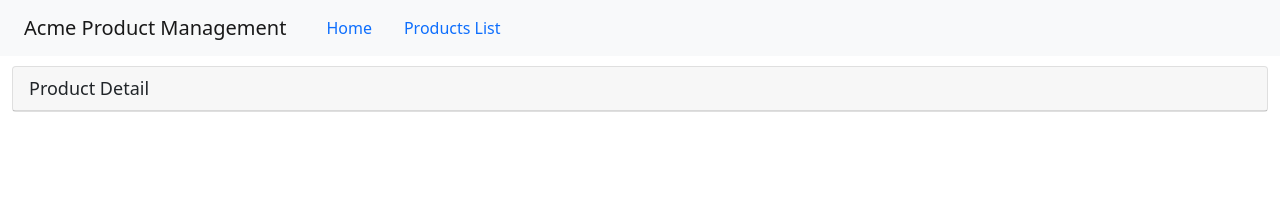
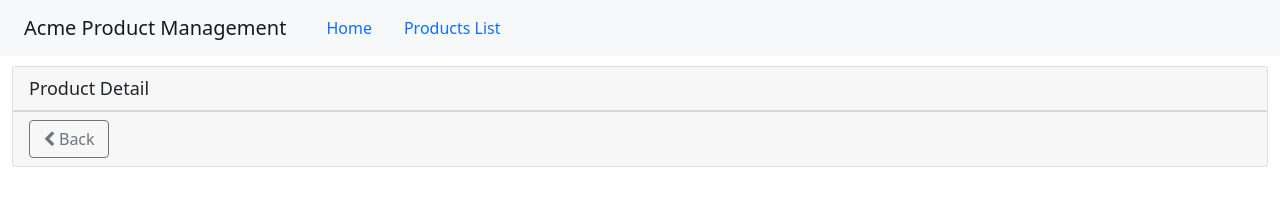
Before and after one commit to patel-himanshu/apm-angular, an Angular app: page /products/1 in a window 1280 px wide. Shown: the top 216 px of the page. Built offline with nearby package versions, Linux system fonts and the light colour scheme.

Commit message:
Add back button to product detail page

```diff
--- a/src/app/app.component.html
+++ b/src/app/app.component.html
@@ -1,5 +1,5 @@
 <nav class="navbar navbar-expand navbar-light bg-light">
-  <a class="navbar-brand mx-4">{{ pageTitle }}</a>
+  <a class="navbar-brand mx-4" routerLink="/welcome">{{ pageTitle }}</a>
   <ul class="nav nav-pills">
     <li><a class="nav-link" routerLink="/welcome">Home</a></li>
     <li><a class="nav-link" routerLink="/products">Products List</a></li>
--- a/src/app/products/product-detail/product-detail.component.html
+++ b/src/app/products/product-detail/product-detail.component.html
@@ -2,4 +2,13 @@
   <div class="card-header">
     {{ pageTitle }}
   </div>
+  <div class="card-footer">
+    <button
+      class="btn btn-outline-secondary"
+      style="width: 80px"
+      (click)="onBack()"
+    >
+      <i class="fa fa-chevron-left"></i> Back
+    </button>
+  </div>
 </div>
--- a/src/app/products/product-detail/product-detail.component.ts
+++ b/src/app/products/product-detail/product-detail.component.ts
@@ -1,4 +1,6 @@
 import { Component, OnInit } from '@angular/core';
+import { ActivatedRoute, Router } from '@angular/router';
+import { IProduct } from '../product';
 
 @Component({
   selector: 'pm-product-detail',
@@ -7,8 +9,15 @@ import { Component, OnInit } from '@angular/core';
 })
 export class ProductDetailComponent implements OnInit {
   pageTitle: string = 'Product Detail';
+  product: IProduct | undefined;
 
-  constructor() {}
+  constructor(private router: Router, private route: ActivatedRoute) {}
 
-  ngOnInit(): void {}
+  onBack(): void {
+    this.router.navigate(['/products']);
+  }
+
+  ngOnInit(): void {
+    const id = Number(this.route.snapshot.paramMap.get('id'));
+  }
 }
--- a/src/app/products/product-list.component.html
+++ b/src/app/products/product-list.component.html
@@ -41,7 +41,11 @@
                 [style.margin.px]="imageMargin"
               />
             </td>
-            <td>{{ product.productName }}</td>
+            <td>
+              <a [routerLink]="['/products', product.productId]">{{
+                product.productName
+              }}</a>
+            </td>
             <td>
               {{ product.productCode | lowercase | convertToSpaces : "-" }}
             </td>
```
